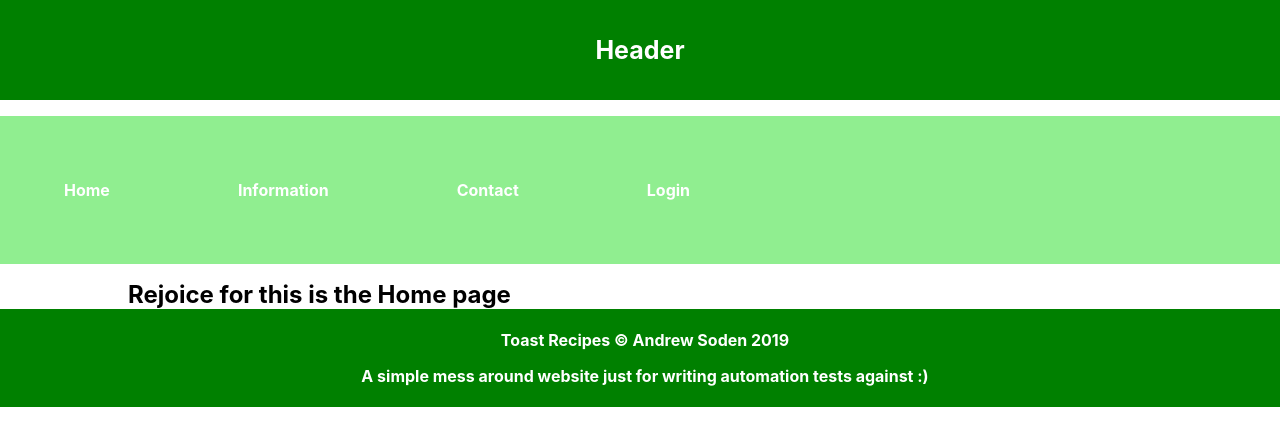
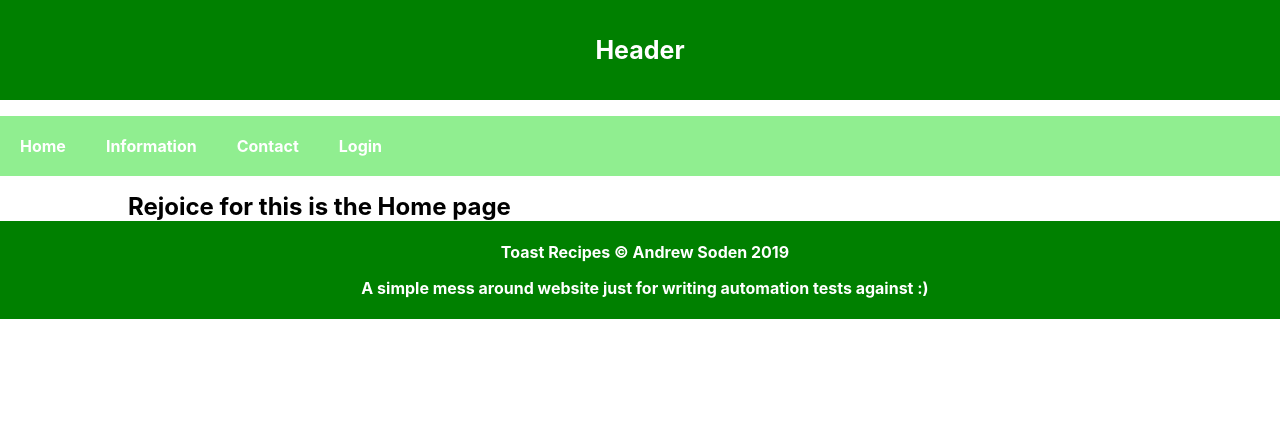
Before and after one commit to andrewsoden/toast_recipes, a React (Create React App) app: page /#/ in a window 1280 px wide. Shown: the top 446 px of the page. Built offline with nearby package versions, Linux system fonts and the light colour scheme.

Commit message:
Undo some CSS changes

```diff
--- a/src/css/Footer.css
+++ b/src/css/Footer.css
@@ -3,7 +3,6 @@
     left: 0;
     bottom: 0;
     width: 100%;
-    min-height: 50px;
     background-color: green;
     color: white;
     text-align: center;
--- a/src/css/Navigation.css
+++ b/src/css/Navigation.css
@@ -12,7 +12,7 @@
     color: #FFF;
     font-weight: bold;
     text-decoration: none;
-    padding: 5%;
+    padding: 20px;
     display: inline-block;
   }
   .content {
@@ -24,5 +24,5 @@
     margin: 0;
   }
   .content li {
-    margin-bottom: 5%;
+    margin-bottom: 10px;
   }
```
